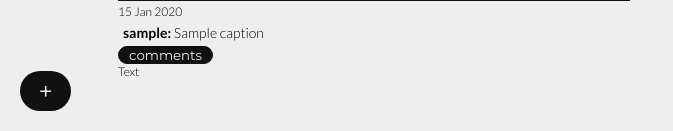
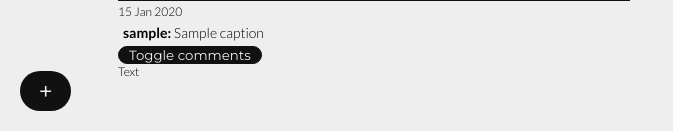
Before and after one commit to GavinStein1/django-project, a Django app: template home/templates/home/home.html in a window 1280 px wide. Shown: the part 669-800 px from the top of the page, without its empty margins (0-673 px from the left). Run offline with Django 3.2, Linux system fonts and the light colour scheme; a user stored in the database is signed in; tables that the repository leaves empty hold one stand-in row (values such as "Sample post"); the template is opened without the code that fills it: most values are stand-ins (such as "Sample title", 1, 10 or a date in 2020); grey boxes marked "Sample" are stand-in pictures; data that the repository does not hold is empty.

Commit message:
html comment dev

```diff
--- a/home/templates/home/home.html
+++ b/home/templates/home/home.html
@@ -98,7 +98,7 @@
                     <img src="{{ post.image.url }}" alt="{{ post.id }}">
                     <p>{{ post.pub_date|date:"d M Y" }}</p>
                     <p class="caption"><strong>{{ user.username }}:</strong> {{ post.caption }}</p>
-                    <button class="follow-button" onclick="toggleText(comment-section-{{ forloop.counter }})">comments</button>
+                    <button class="follow-button" onclick="toggleText('comment-section-{{ forloop.counter }}')">Toggle comments</button>
 
                     <p id="comment-section-{{ forloop.counter }}">Text</p>
                 </div>
```
